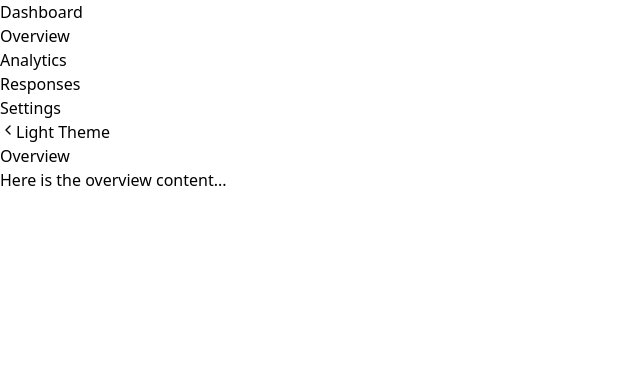
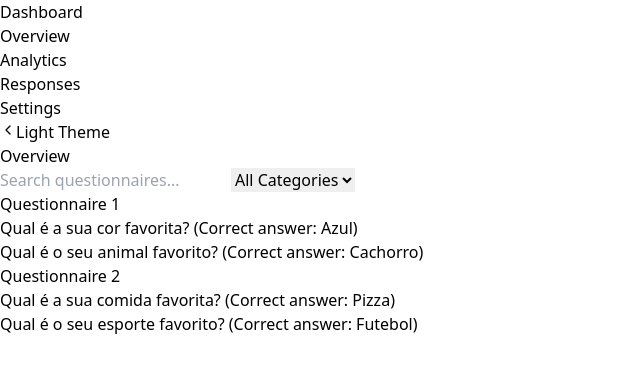
Before and after one commit to yuribodo/questionario, a React (Vite) app in the folder questionarioFront/: page /dashboard in a window 1280 px wide. Shown: the top 372 px of the page, without its empty margins (0-640 px from the left). Built offline with nearby package versions, Linux system fonts and the light colour scheme.

Commit message:
overview section

```diff
--- a/questionarioFront/src/components/Dashboard.tsx
+++ b/questionarioFront/src/components/Dashboard.tsx
@@ -4,17 +4,19 @@ import { Tooltip } from 'react-tooltip';
 import LineGraph from './Graph/Line';
 import PieGraph from './Graph/Pie';
 
-
-
 const Dashboard = () => {
   const [selectedTab, setSelectedTab] = useState('overview');
   const [sidebarOpen, setSidebarOpen] = useState(true);
   const [darkTheme, setDarkTheme] = useState(true);
   const [selectedQuestionnaire, setSelectedQuestionnaire] = useState(null);
+  const [searchQuery, setSearchQuery] = useState('');
+  const [selectedFilter, setSelectedFilter] = useState('all');
+
   const [questionnaires] = useState([
     {
       id: 1,
       title: 'Questionnaire 1',
+      category: 'General',
       questions: [
         { id: 1, question: 'Qual é a sua cor favorita?', correctAnswer: 'Azul' },
         { id: 2, question: 'Qual é o seu animal favorito?', correctAnswer: 'Cachorro' },
@@ -32,6 +34,7 @@ const Dashboard = () => {
     {
       id: 2,
       title: 'Questionnaire 2',
+      category: 'Food',
       questions: [
         { id: 1, question: 'Qual é a sua comida favorita?', correctAnswer: 'Pizza' },
         { id: 2, question: 'Qual é o seu esporte favorito?', correctAnswer: 'Futebol' },
@@ -49,7 +52,7 @@ const Dashboard = () => {
     // Add more questionnaires as needed
   ]);
 
-  const handleTabChange = (tab: any) => {
+  const handleTabChange = (tab) => {
     setSelectedTab(tab);
   };
 
@@ -61,22 +64,21 @@ const Dashboard = () => {
     setDarkTheme(!darkTheme);
   };
 
-  const handleQuestionnaireSelect = (questionnaire: any) => {
+  const handleQuestionnaireSelect = (questionnaire) => {
     setSelectedQuestionnaire(questionnaire);
-     // Switch to analytics tab when a questionnaire is selected
   };
 
-  const calculateCorrectAnswers = (userAnswers: any, correctAnswers: any) => {
-    return userAnswers.reduce((count: any, answer: any, index: any) => {
+  const calculateCorrectAnswers = (userAnswers, correctAnswers) => {
+    return userAnswers.reduce((count, answer, index) => {
       return count + (answer === correctAnswers[index] ? 1 : 0);
     }, 0);
   };
 
-  const prepareAnalyticsData = (questionnaire: any) => {
-    const data: any = [];
+  const prepareAnalyticsData = (questionnaire) => {
+    const data = [];
 
-    questionnaire.userResponses.forEach((response: any) => {
-      const existingData = data.find((d: any) => d.name === response.date);
+    questionnaire.userResponses.forEach((response) => {
+      const existingData = data.find((d) => d.name === response.date);
       if (existingData) {
         existingData.Responses += 1;
       } else {
@@ -85,15 +87,20 @@ const Dashboard = () => {
     });
 
     // Sort data by date
-    data.sort((a: any, b: any) => new Date(a.name).getTime() - new Date(b.name).getTime());
+    data.sort((a, b) => new Date(a.name).getTime() - new Date(b.name).getTime());
 
     return data;
   };
 
+  const filteredQuestionnaires = questionnaires.filter((questionnaire) =>
+    (selectedFilter === 'all' || questionnaire.category === selectedFilter) &&
+    questionnaire.title.toLowerCase().includes(searchQuery.toLowerCase())
+  );
+
   return (
-    <div className={`relative flex ${darkTheme ? 'bg-gray-800 text-white' : 'bg-gray-100'}`}>
+    <div className={`relative flex ${darkTheme ? 'bg-gray-900 text-white' : 'bg-white text-gray-900'}`}>
       {/* Sidebar */}
-      <div className={`w-1/4 h-screen p-8 ${sidebarOpen ? '' : 'hidden'}`}>
+      <div className={`w-64 h-screen p-8 ${sidebarOpen ? '' : 'hidden'}`}>
         <h2 className="text-lg font-bold mb-4">Dashboard</h2>
         <nav>
           <ul>
@@ -153,7 +160,7 @@ const Dashboard = () => {
       <div className="border-r border-gray-400 h-screen"></div>
 
       {/* Main Content */}
-      <div className="w-3/4 p-8 relative">
+      <div className="w-3/4 p-8 relative flex-1">
         <div className="flex items-center justify-between mb-4">
           <Tooltip anchorSelect=".my-anchor-element1" place="top">
             Hide Side Bar!
@@ -183,16 +190,67 @@ const Dashboard = () => {
         {selectedTab === 'overview' && (
           <>
             <h2 className="text-2xl font-bold mb-4">Overview</h2>
-            <p>Here is the overview content...</p>
+            <div className="flex mb-4">
+              <input
+                type="text"
+                placeholder="Search questionnaires..."
+                value={searchQuery}
+                onChange={(e) => setSearchQuery(e.target.value)}
+                className="flex-1 py-2 px-4 rounded-l border border-gray-400"
+              />
+              <select
+                value={selectedFilter}
+                onChange={(e) => setSelectedFilter(e.target.value)}
+                className="py-2 px-4 border border-gray-400 rounded-r"
+              >
+                <option value="all">All Categories</option>
+                <option value="General">General</option>
+                <option value="Food">Food</option>
+                {/* Add more categories as needed */}
+              </select>
+            </div>
+            <div className="grid grid-cols-2 gap-4">
+              {filteredQuestionnaires.map((questionnaire) => (
+                <div key={questionnaire.id} className={`p-4 border border-gray-400 rounded ${darkTheme ? 'bg-gray-700 text-white' : 'bg-gray-100 text-gray-800'}`}>
+                  <h3 className="text-lg font-bold mb-2">{questionnaire.title}</h3>
+                  <ul className="list-disc pl-4">
+                    {questionnaire.questions.map((question) => (
+                      <li key={question.id}>
+                        {question.question} (Correct answer: <span className="font-bold">{question.correctAnswer}</span>)
+                      </li>
+                    ))}
+                  </ul>
+                </div>
+              ))}
+            </div>
           </>
         )}
         {selectedTab === 'analytics' && (
           <>
             <h2 className="text-2xl font-bold mb-4">Analytics</h2>
             <div className="mt-4">
+              <div className="flex mb-4">
+                <input
+                  type="text"
+                  placeholder="Search questionnaires..."
+                  value={searchQuery}
+                  onChange={(e) => setSearchQuery(e.target.value)}
+                  className="flex-1 py-2 px-4 rounded-l border border-gray-400"
+                />
+                <select
+                  value={selectedFilter}
+                  onChange={(e) => setSelectedFilter(e.target.value)}
+                  className="py-2 px-4 border border-gray-400 rounded-r"
+                >
+                  <option value="all">All Categories</option>
+                  <option value="General">General</option>
+                  <option value="Food">Food</option>
+                  {/* Add more categories as needed */}
+                </select>
+              </div>
               <h3 className="text-lg font-bold mb-2">Select a Questionnaire:</h3>
               <ul>
-                  {questionnaires.map((questionnaire) => (
+                {filteredQuestionnaires.map((questionnaire) => (
                   <li key={questionnaire.id} className="mb-2">
                     <button
                       onClick={() => handleQuestionnaireSelect(questionnaire)}
@@ -211,25 +269,42 @@ const Dashboard = () => {
             {selectedQuestionnaire ? (
               <>
                 <h3 className="text-lg font-bold mb-2">{selectedQuestionnaire.title}</h3>
-                <div className={` flex border border-gray-300 p-4 rounded h-[40vh] shadow-md ${darkTheme ? 'bg-white text-gray-800' : 'bg-gray-100 text-gray-700'}`}>
-
-                  <LineGraph/>
-                  <PieGraph/>
+                <div className={`flex border border-gray-300 p-4 rounded h-[40vh] shadow-md ${darkTheme ? 'bg-white text-gray-800' : 'bg-gray-100 text-gray-700'}`}>
+                  <LineGraph data={prepareAnalyticsData(selectedQuestionnaire)} />
+                  <PieGraph data={prepareAnalyticsData(selectedQuestionnaire)} />
                 </div>
               </>
             ) : (
               <p className="text-gray-600">Please select a questionnaire to view analytics.</p>
             )}
-
           </>
         )}
         {selectedTab === 'responses' && (
           <>
             <h2 className="text-2xl font-bold mb-4">Responses</h2>
             <div className="mt-4">
+              <div className="flex mb-4">
+                <input
+                  type="text"
+                  placeholder="Search questionnaires..."
+                  value={searchQuery}
+                  onChange={(e) => setSearchQuery(e.target.value)}
+                  className="flex-1 py-2 px-4 rounded-l border border-gray-400"
+                />
+                <select
+                  value={selectedFilter}
+                  onChange={(e) => setSelectedFilter(e.target.value)}
+                  className="py-2 px-4 border border-gray-400 rounded-r"
+                >
+                  <option value="all">All Categories</option>
+                  <option value="General">General</option>
+                  <option value="Food">Food</option>
+                  {/* Add more categories as needed */}
+                </select>
+              </div>
               <h3 className="text-lg font-bold mb-2">Select a Questionnaire:</h3>
               <ul>
-                {questionnaires.map((questionnaire) => (
+                {filteredQuestionnaires.map((questionnaire) => (
                   <li key={questionnaire.id} className="mb-2">
                     <button
                       onClick={() => handleQuestionnaireSelect(questionnaire)}
@@ -246,19 +321,18 @@ const Dashboard = () => {
               </ul>
             </div>
             <div className={`border border-gray-300 p-4 rounded shadow-md ${darkTheme ? 'bg-white text-gray-800' : 'bg-gray-100 text-gray-700'}`}>
-              {/* Display selected questionnaire */}
               {selectedQuestionnaire ? (
                 <>
                   <h3 className="text-lg font-bold mb-2">{selectedQuestionnaire.title}</h3>
                   <p className="text-gray-600">Here you can view the received responses for this questionnaire.</p>
                   <div className="mt-4">
-                    {selectedQuestionnaire.userResponses.map((response: any, index: any) => (
+                    {selectedQuestionnaire.userResponses.map((response, index) => (
                       <div key={index} className="mb-4 p-4 border border-gray-400 rounded">
                         <h4 className="font-bold">User {response.userId}</h4>
                         <ul className="list-disc pl-4 mt-2">
-                          {response.answers.map((answer: any, i: any) => (
+                          {response.answers.map((answer, i) => (
                             <li key={i}>
-                              {selectedQuestionnaire.questions[i].question} - Your answer: {answer} {answer === selectedQuestionnaire.questions[i].correctAnswer ? '✔️' : '❌'}
+                              {selectedQuestionnaire.questions[i].question} - Your answer: {answer} {answer === selectedQuestionnaire.questions[i].correctAnswer ? '✔️' : '❌'} (Correct: {selectedQuestionnaire.questions[i].correctAnswer})
                             </li>
                           ))}
                         </ul>
@@ -273,7 +347,6 @@ const Dashboard = () => {
                 <p className="text-gray-600">Select a questionnaire to view the responses.</p>
               )}
             </div>
-
           </>
         )}
         {selectedTab === 'settings' && (
--- a/questionarioFront/src/components/Graph/FAKE_DATA.ts
+++ b/questionarioFront/src/components/Graph/FAKE_DATA.ts
@@ -16,7 +16,7 @@ export const LineChartData = {
     ],
     datasets: [
         {
-            label: "Steps",
+            label: "Answers",
             data: [30, 50, 45, 60, 80, 70, 90, 50, 60, 70, 75, 70], // y
             borderColor: "red"
         }
```
Lines whose indentation alone changed are shown as unchanged.
